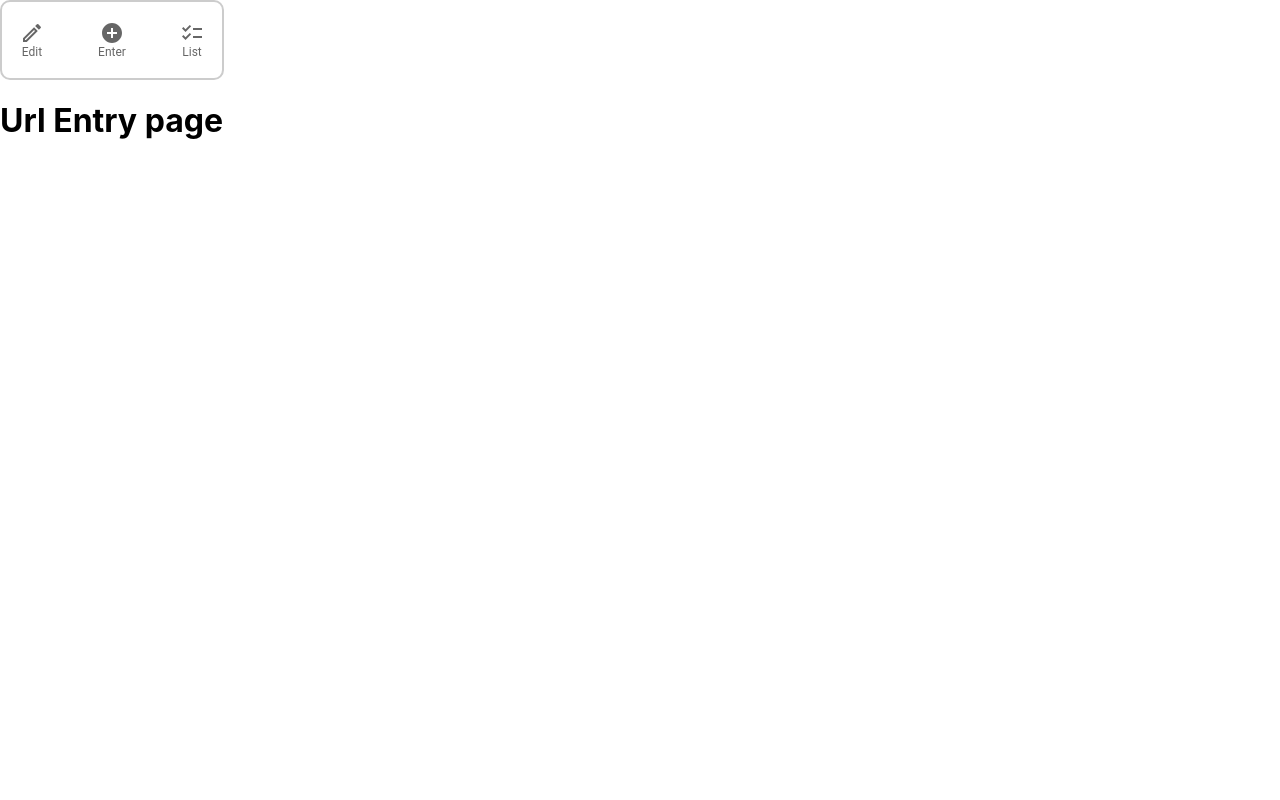
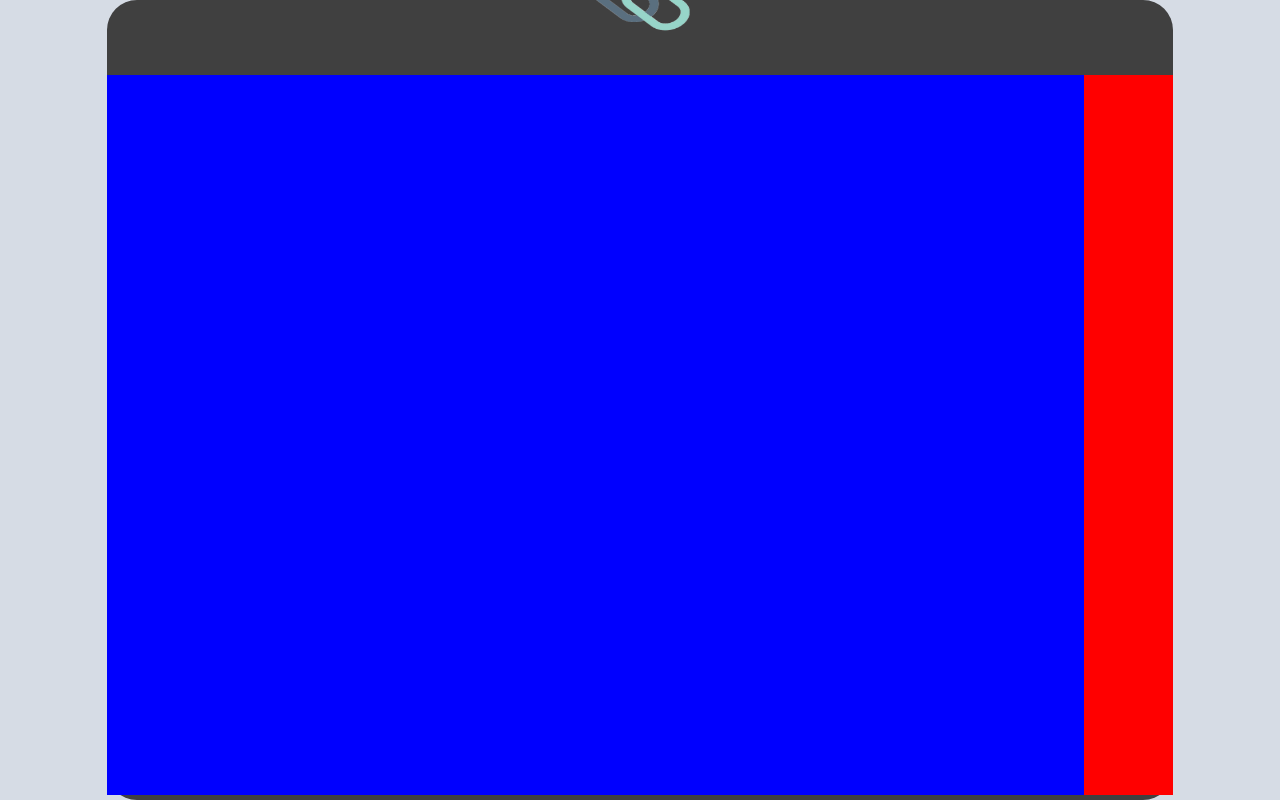
Before and after one commit to tanvir5230/urlshortening, a React (Create React App) app: page / in a window 1280 px wide. Built offline with nearby package versions, Linux system fonts and the light colour scheme.

Commit message:
basic layout added. Need improvement yet

```diff
--- a/src/App.css
+++ b/src/App.css
@@ -1,38 +1,22 @@
 .App {
-  text-align: center;
+  height: 100vh;
+  overflow: hidden;
+  display: flex;
+  justify-content: center;
+  align-items: center;
+  background-color: #d6dce5;
 }
 
-.App-logo {
-  height: 40vmin;
-  pointer-events: none;
+.logo-container {
+  display: flex;
+  justify-content: center;
+  align-items: center;
+  transform: translateY(-75px);
+  height: 150px;
 }
 
-@media (prefers-reduced-motion: no-preference) {
-  .App-logo {
-    animation: App-logo-spin infinite 20s linear;
-  }
+.main-content {
+  width: 100%;
+  height: 90%;
+  transform: translateY(-75px);
 }
-
-.App-header {
-  background-color: #282c34;
-  min-height: 100vh;
-  display: flex;
-  flex-direction: column;
-  align-items: center;
-  justify-content: center;
-  font-size: calc(10px + 2vmin);
-  color: white;
-}
-
-.App-link {
-  color: #61dafb;
-}
-
-@keyframes App-logo-spin {
-  from {
-    transform: rotate(0deg);
-  }
-  to {
-    transform: rotate(360deg);
-  }
-}
--- a/src/App.tsx
+++ b/src/App.tsx
@@ -1,27 +1,51 @@
-import React, { useState } from 'react';
-import { UrlEdit } from './pages/UrlEdit/UrlEdit';
-import UrlEntry from './pages/UrlEntry/UrlEntry';
-import UrlList from './pages/UrlList/UrlList';
-import Navbar from './components/Navbar/Navbar';
+import React, { useState } from "react";
+import { UrlEdit } from "./pages/UrlEdit/UrlEdit";
+import UrlEntry from "./pages/UrlEntry/UrlEntry";
+import UrlList from "./pages/UrlList/UrlList";
+import Navbar from "./components/Navbar/Navbar";
+
+import Grid from "@mui/material/Grid";
+import Item from "@mui/material/Grid";
+import Logo from "./components/Logo";
+// Import CSS
+import "./App.css";
+import useScreenType from "./utils/useScreenType";
 
 const App = () => {
-  const [currentPage, setCurrentPage] = useState('entry');
+  const [currentPage, setCurrentPage] = useState("entry");
+  const screenType: string = useScreenType();
 
   const renderPage = () => {
-    if (currentPage === 'entry') {
-      return <UrlEntry/>;
-    } else if (currentPage === 'list') {
+    if (currentPage === "entry") {
+      return <UrlEntry />;
+    } else if (currentPage === "list") {
       return <UrlList />;
-    } else if (currentPage === 'edit') {
+    } else if (currentPage === "edit") {
       return <UrlEdit />;
     }
   };
 
   return (
-    <div>
-      <Navbar currentPage={currentPage} setCurrentPage={setCurrentPage}/>
-      {renderPage()}
-    </div>
+    <Grid container className="App">
+      <Grid
+        container
+        // width={1350}
+        height={800}
+        xs={12}
+        lg={10}
+        xl={8}
+        bgcolor="#404040"
+        borderRadius={"30px"}
+      >
+        <Grid className="logo-container" xs={12}>
+          <Logo width={200} height={150} />
+        </Grid>
+        <Grid container xs={12} className="main-content">
+          <Grid xs={12} lg={11} height={"100%"} bgcolor={"blue"}></Grid>
+          <Grid xs={12} lg={1} height={"100%"} bgcolor={"red"}></Grid>
+        </Grid>
+      </Grid>
+    </Grid>
   );
 };
 export default App;
--- /dev/null
+++ b/src/components/Logo.tsx
@@ -0,0 +1,13 @@
+import React, { FC } from "react";
+import LogoImg from "../assets/images/logo.png";
+
+interface LogoProps {
+  width: number;
+  height: number;
+}
+
+const Logo: FC<LogoProps> = ({ width, height }) => (
+  <img src={LogoImg} width={width} height={height} alt="logo" />
+);
+
+export default Logo;
```
Also changed, not shown: src/assets/images/logo.png (added).
